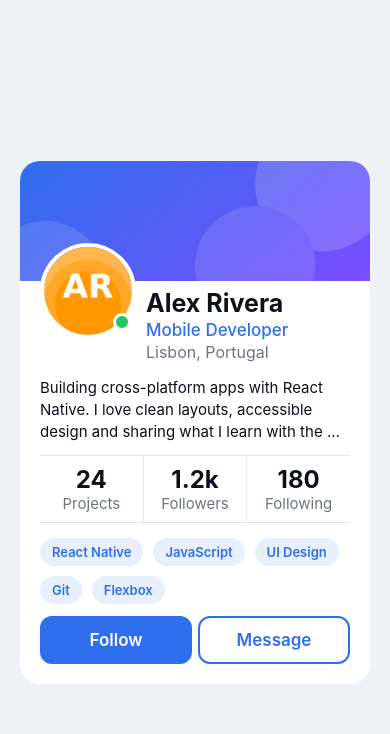
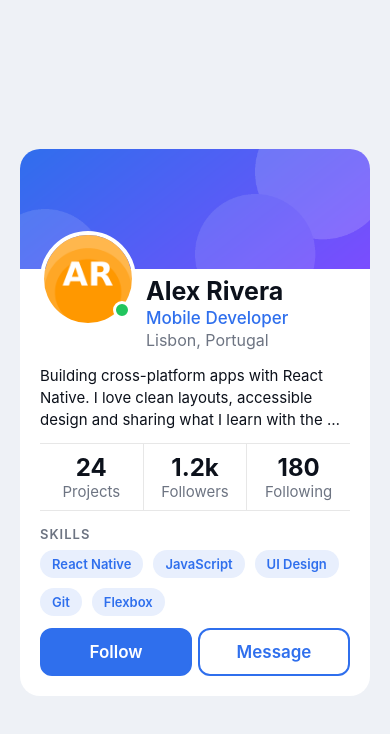
Before and after one commit to Mor4n/01-Practical-task-Components, a React Native app in the folder profile-card/: screen / in a window 390 px wide. Shown: the top 734 px of the page. Built offline with nearby package versions, Linux system fonts and the light colour scheme.

Commit message:
bonus: add skills title

```diff
--- a/profile-card/App.js
+++ b/profile-card/App.js
@@ -93,13 +93,16 @@ export default function App() {
           ))}
         </View>
 
-        <View style={styles.tags}>
-          {
-            SKILLS.map( skillItem => (
-              <Tag key={skillItem} label={skillItem} />
-            ))
-          }
+        <View style={styles.skillsSection}>
+          <Text style={styles.skillsTitle}>Skills</Text>
 
+          <View style={styles.tags}>
+            {
+              SKILLS.map( skillItem => (
+                <Tag key={skillItem} label={skillItem} />
+              ))
+            }
+          </View>
 
         </View>
 
@@ -238,11 +241,22 @@ const styles = StyleSheet.create({
     fontSize:15,
     color: COLORS.muted
   },
+  skillsSection:{
+    marginTop:15
+  },
+  skillsTitle:{
+    textTransform: 'uppercase',
+    letterSpacing: 1,
+    fontSize: 13,
+    fontWeight: '600',
+    color: COLORS.muted,
+    marginBottom: 8,
+  },
+
   tags:{
     flexDirection: "row",
     flexWrap: 'wrap',
     gap:10,
-    marginTop:15
   },
   tag:{
     paddingHorizontal:12,
```
